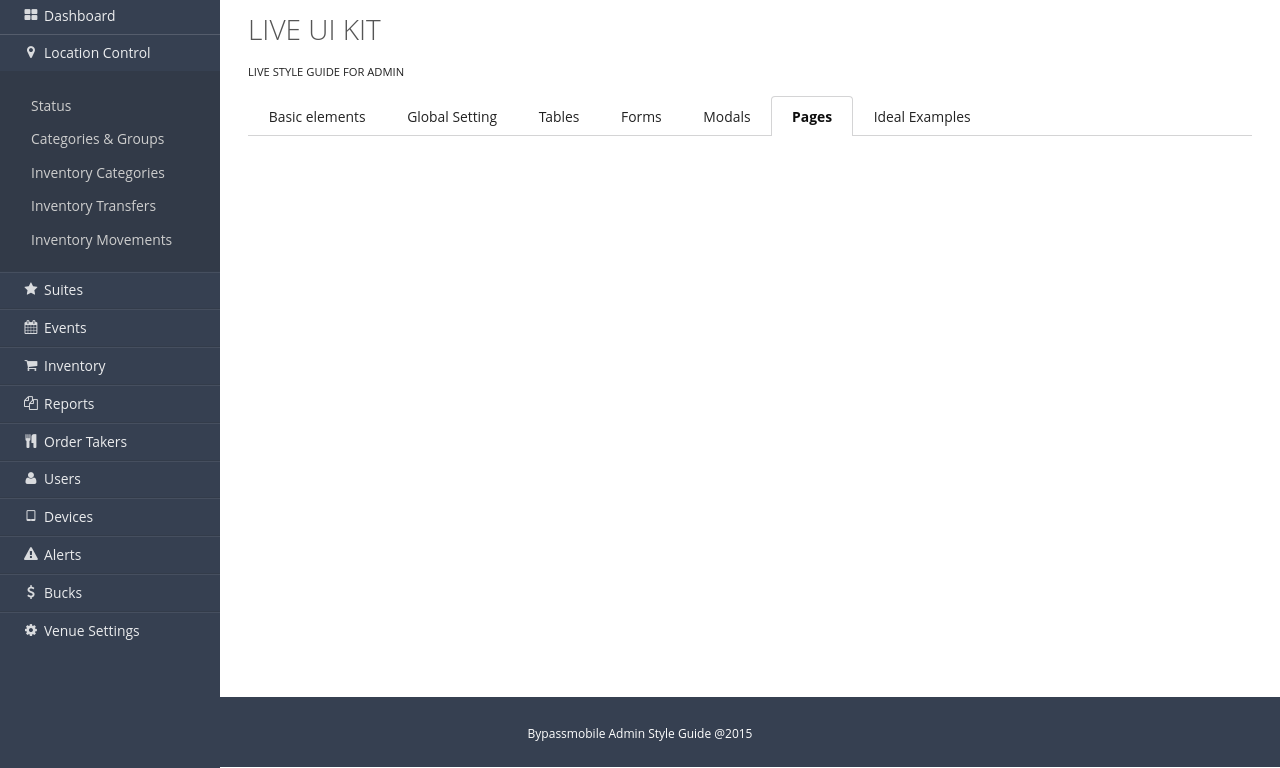
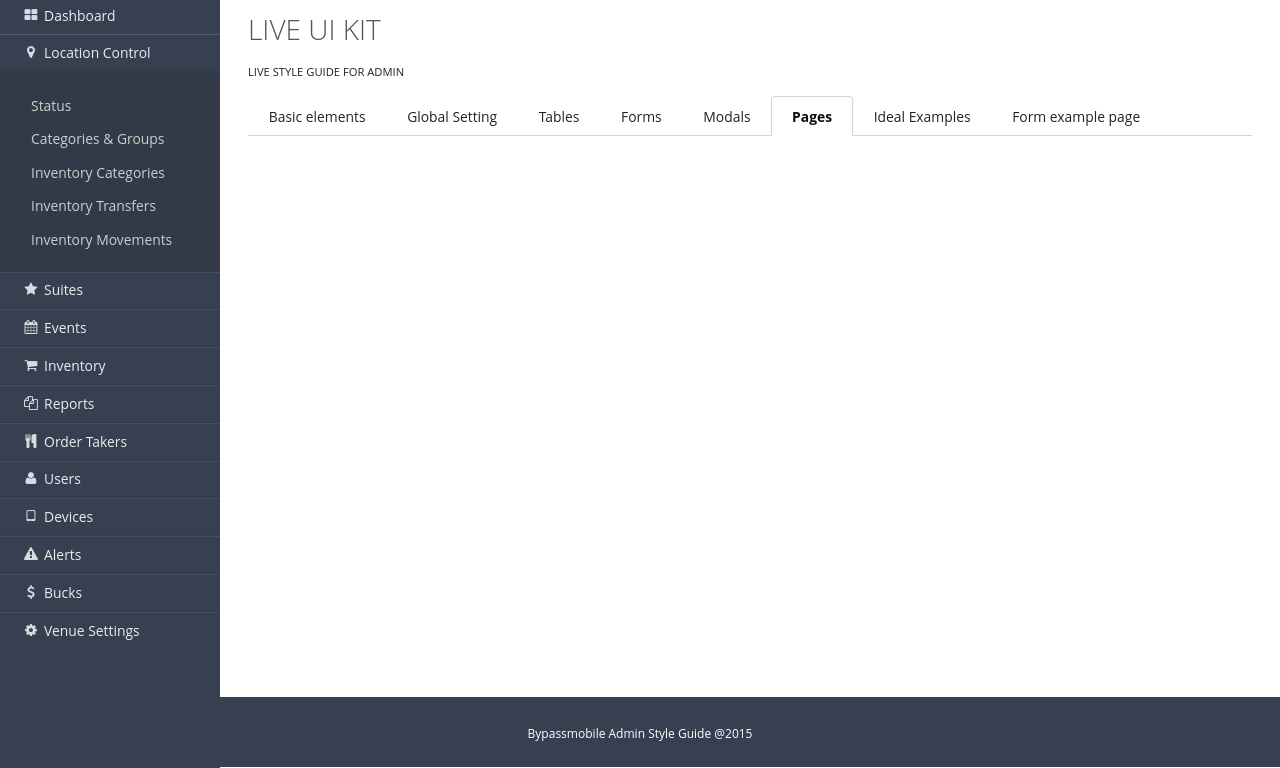
Before and after one commit to styleguidebypass/styleguidebypass.github.io, a plain HTML site: page pages.html in a window 1280 px wide. Shown: the part 45-813 px from the top of the page. Drawn offline with Linux system fonts and the light colour scheme; some packages are replaced by stand-ins of ours; a script that the page names is missing.

Commit message:
update tabs

```diff
--- a/pages.html
+++ b/pages.html
@@ -179,6 +179,7 @@
                 <a href="modal.html" class="item">Modals</a>
                 <a href="#" class="active item">Pages</a>
                 <a href="examples.html" class="item">Ideal Examples</a>
+                <a href="futureform.html" class="item">Form example page</a>
           </div><!--ui tab-->
         </div>
     </div><!--article-->
```
